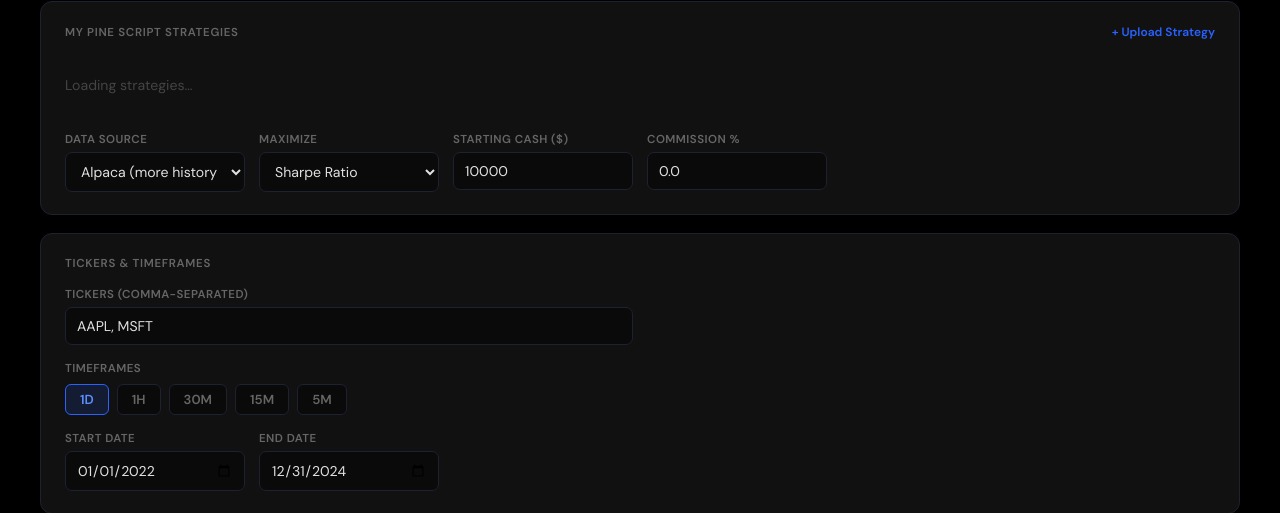
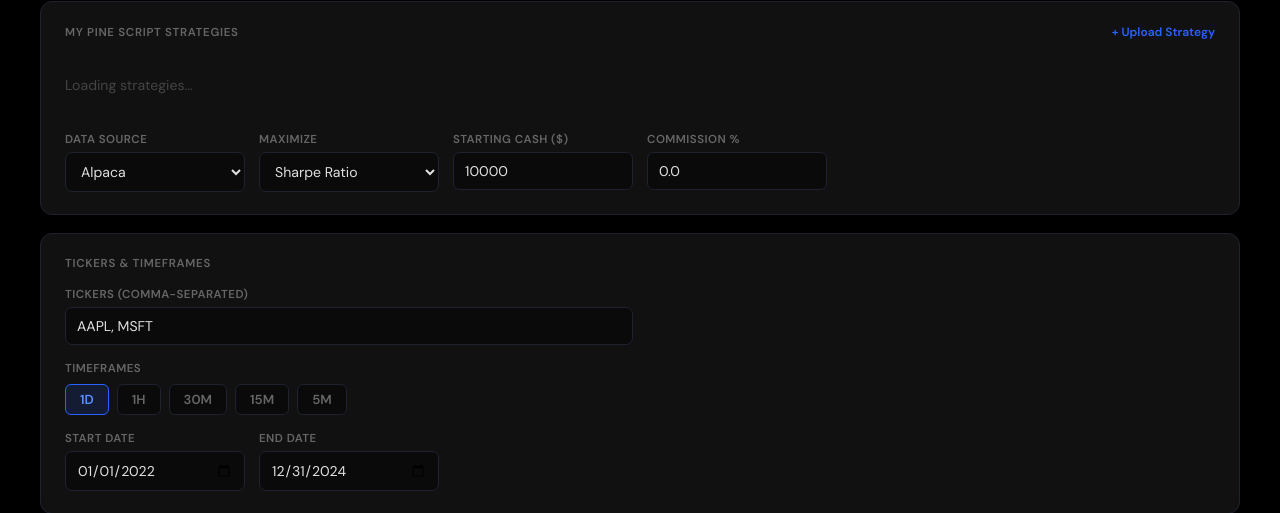
Before and after one commit to billdorais/tradelog, a Python web app: template templates/optimize.html in a window 1280 px wide. Shown: the part 178-691 px from the top of the page. Run offline with Jinja, Linux system fonts and the light colour scheme; the template is opened without the code that fills it, so the values that code supplies are empty.

Commit message:
Remove yfinance data source option from optimizer

```diff
--- a/templates/optimize.html
+++ b/templates/optimize.html
@@ -188,8 +188,7 @@
       <div class="field">
         <label>Data Source</label>
         <select id="dataSource">
-          <option value="alpaca">Alpaca (more history)</option>
-          <option value="yfinance">Yahoo Finance (limited intraday)</option>
+          <option value="alpaca">Alpaca</option>
         </select>
       </div>
       <div class="field">
```
